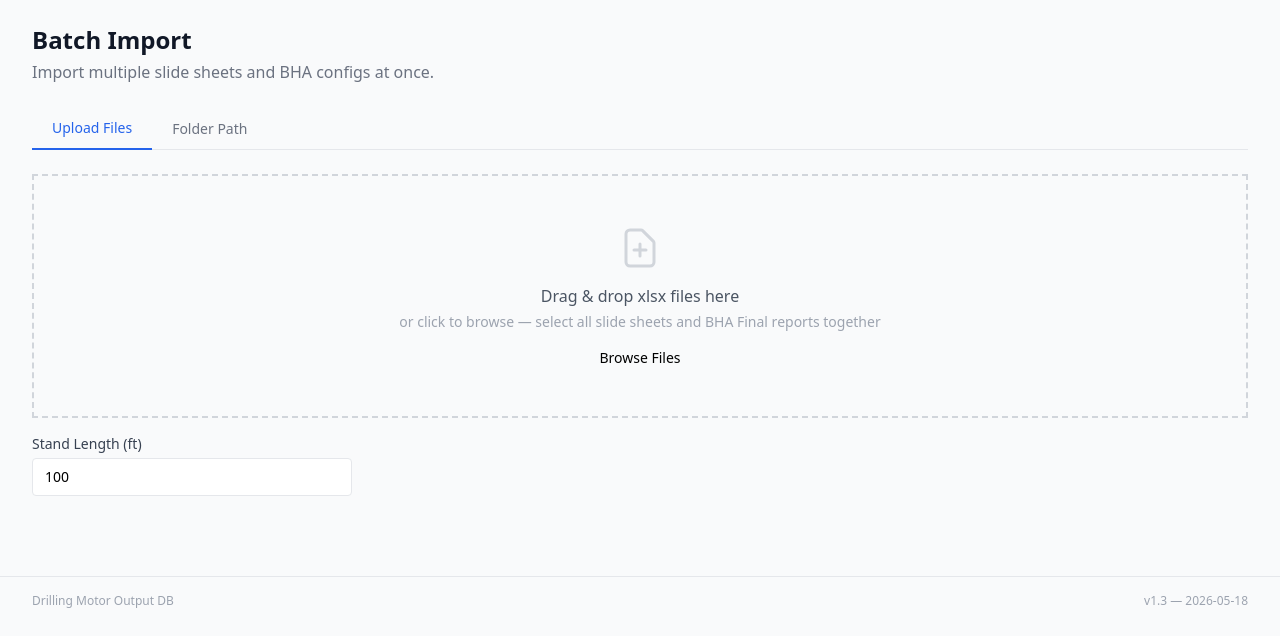
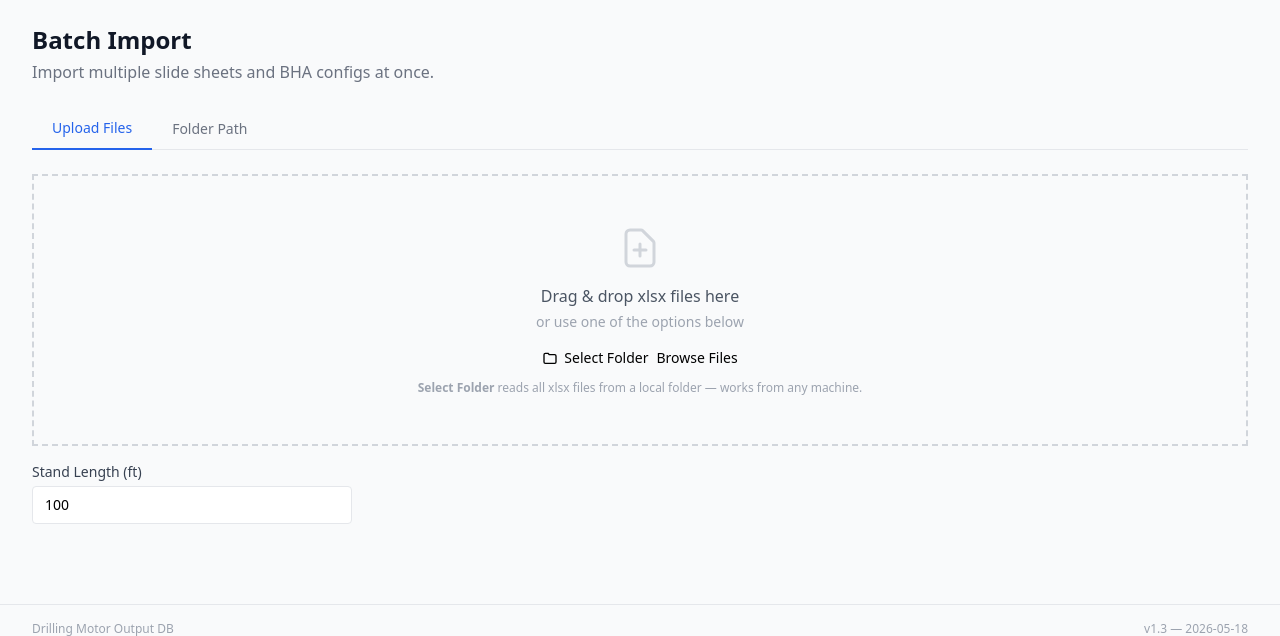
Before and after one commit to mrkaqz/drillingDB, a FastAPI app: page /batch-import in a window 1280 px wide. Shown: the part 65-701 px from the top of the page. Run offline with FastAPI, Linux system fonts and the light colour scheme; the visitor is signed in with stand-in values (Sample User, id 1); some libraries are stand-ins or nearby versions.

Commit message:
feat: add Select Folder button for remote batch import (File System Access API)
Adds a 'Select Folder' button to the Upload Files tab that uses the browser's
showDirectoryPicker() API (Chrome/Edge 86+) to read all .xlsx files from a
local folder and feed them into the existing upload+pair flow.

This means remote users (accessing the app over LAN/VPN from a different
machine) can now do folder-based batch import without needing server-side
file access — the browser reads the files and uploads them directly.

The button is hidden automatically in browsers that don't support the API
(Firefox, Safari). The Folder Path tab warning is updated to reference this
new option.

Co-Authored-By: Claude Sonnet 4.6 <noreply@anthropic.com>

```diff
--- a/src/drilling_app/templates/batch_import.html
+++ b/src/drilling_app/templates/batch_import.html
@@ -7,7 +7,7 @@
 </div>
 
 <!-- Tab switcher -->
-<div x-data="{ tab: 'upload' }" class="mb-6">
+<div x-data="{ tab: 'upload' }" @set-tab.window="tab = $event.detail" class="mb-6">
   <div class="flex border-b border-gray-200 mb-6">
     <button @click="tab = 'upload'"
             :class="tab === 'upload' ? 'border-b-2 border-blue-600 text-blue-600' : 'text-gray-500 hover:text-gray-700'"
@@ -41,12 +41,27 @@
                   d="M9 13h6m-3-3v6m5 5H7a2 2 0 01-2-2V5a2 2 0 012-2h5.586a1 1 0 01.707.293l5.414 5.414a1 1 0 01.293.707V19a2 2 0 01-2 2z"/>
           </svg>
           <p class="text-gray-600 font-medium mb-1">Drag &amp; drop xlsx files here</p>
-          <p class="text-gray-400 text-sm mb-4">or click to browse — select all slide sheets and BHA Final reports together</p>
-          <label class="btn-primary text-sm cursor-pointer">
-            Browse Files
-            <input type="file" multiple accept=".xlsx,.xls" class="hidden"
-                   @change="onFiles($event.target.files)">
-          </label>
+          <p class="text-gray-400 text-sm mb-4">or use one of the options below</p>
+          <div class="flex flex-wrap justify-center gap-2">
+            <!-- Folder picker — Chrome/Edge only via File System Access API -->
+            <button x-show="folderPickerSupported"
+                    @click="pickFolder()"
+                    class="btn-primary text-sm cursor-pointer flex items-center gap-1.5">
+              <svg class="w-4 h-4" fill="none" stroke="currentColor" viewBox="0 0 24 24">
+                <path stroke-linecap="round" stroke-linejoin="round" stroke-width="2"
+                      d="M3 7a2 2 0 012-2h4l2 2h8a2 2 0 012 2v9a2 2 0 01-2 2H5a2 2 0 01-2-2V7z"/>
+              </svg>
+              Select Folder
+            </button>
+            <label class="btn-secondary text-sm cursor-pointer">
+              Browse Files
+              <input type="file" multiple accept=".xlsx,.xls" class="hidden"
+                     @change="onFiles($event.target.files)">
+            </label>
+          </div>
+          <p x-show="folderPickerSupported" class="text-xs text-gray-400 mt-3">
+            <strong>Select Folder</strong> reads all xlsx files from a local folder — works from any machine.
+          </p>
         </div>
       </div>
 
@@ -206,6 +221,20 @@
   <!-- ── Folder Path tab ──────────────────────────────────────── -->
   <div x-show="tab === 'folder'" x-data="batchImport()">
 
+    <div class="rounded-lg bg-amber-50 border border-amber-200 px-4 py-3 mb-5 flex gap-3 text-sm text-amber-800">
+      <svg class="w-5 h-5 shrink-0 mt-0.5 text-amber-500" fill="none" stroke="currentColor" viewBox="0 0 24 24">
+        <path stroke-linecap="round" stroke-linejoin="round" stroke-width="2"
+              d="M12 9v2m0 4h.01M10.29 3.86L1.82 18a2 2 0 001.71 3h16.94a2 2 0 001.71-3L13.71 3.86a2 2 0 00-3.42 0z"/>
+      </svg>
+      <div>
+        <span class="font-semibold">Server-side paths only.</span>
+        The folder path is read from the machine running this app — not from your browser.
+        If you're accessing the app from a different computer, switch to the
+        <button @click="$dispatch('set-tab', 'upload')" class="underline font-medium hover:text-amber-900 cursor-pointer">Upload Files</button>
+        tab and use the <strong>Select Folder</strong> button to pick a local folder directly from your browser (Chrome / Edge).
+      </div>
+    </div>
+
     <div class="card mb-6">
       <h2 class="text-sm font-semibold text-gray-700 uppercase tracking-wider mb-4">Folder Settings</h2>
       <div class="grid grid-cols-1 gap-4 mb-4">
@@ -336,12 +365,35 @@ function uploadBatch() {
     importing:  false,
     dragOver:   false,
     fileCount:  0,
+    folderPickerSupported: typeof window !== 'undefined' && 'showDirectoryPicker' in window,
 
     onFiles(fileList) {
       // Merge new files in; duplicate filenames overwrite the previous copy
       for (const f of fileList) this.allFiles[f.name] = f;
       this.fileCount = Object.keys(this.allFiles).length;
       this.groups = this.pairFiles(Object.values(this.allFiles));
+    },
+
+    async pickFolder() {
+      // File System Access API — Chrome / Edge 86+
+      let dirHandle;
+      try {
+        dirHandle = await window.showDirectoryPicker({ mode: 'read' });
+      } catch (e) {
+        if (e.name !== 'AbortError') alert('Could not open folder: ' + e);
+        return;
+      }
+      const files = [];
+      for await (const [name, handle] of dirHandle.entries()) {
+        if (handle.kind === 'file' && /\.(xlsx|xls)$/i.test(name)) {
+          files.push(await handle.getFile());
+        }
+      }
+      if (files.length === 0) {
+        alert('No Excel (.xlsx / .xls) files found in that folder.');
+        return;
+      }
+      this.onFiles(files);
     },
 
     pairFiles(fileList) {
```
